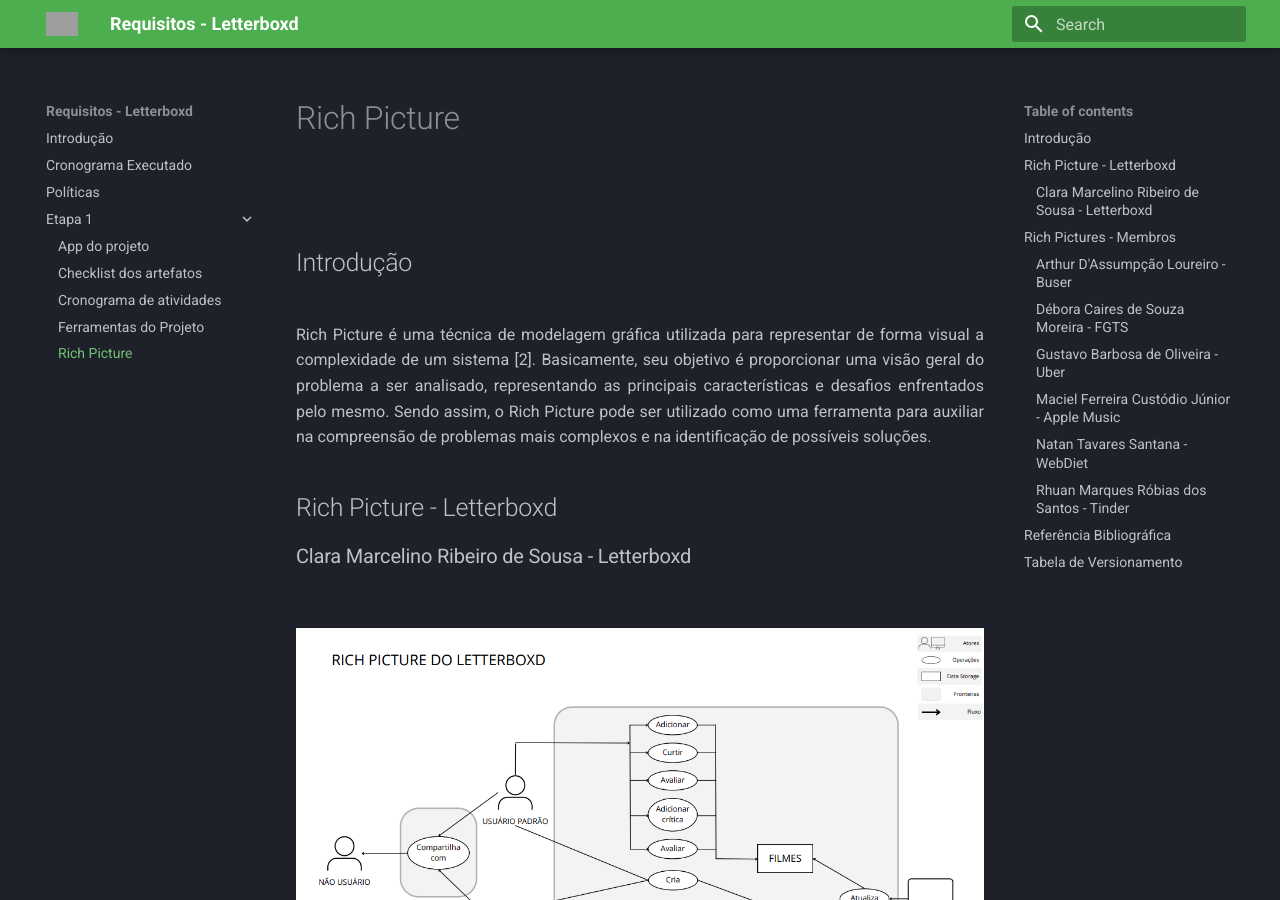
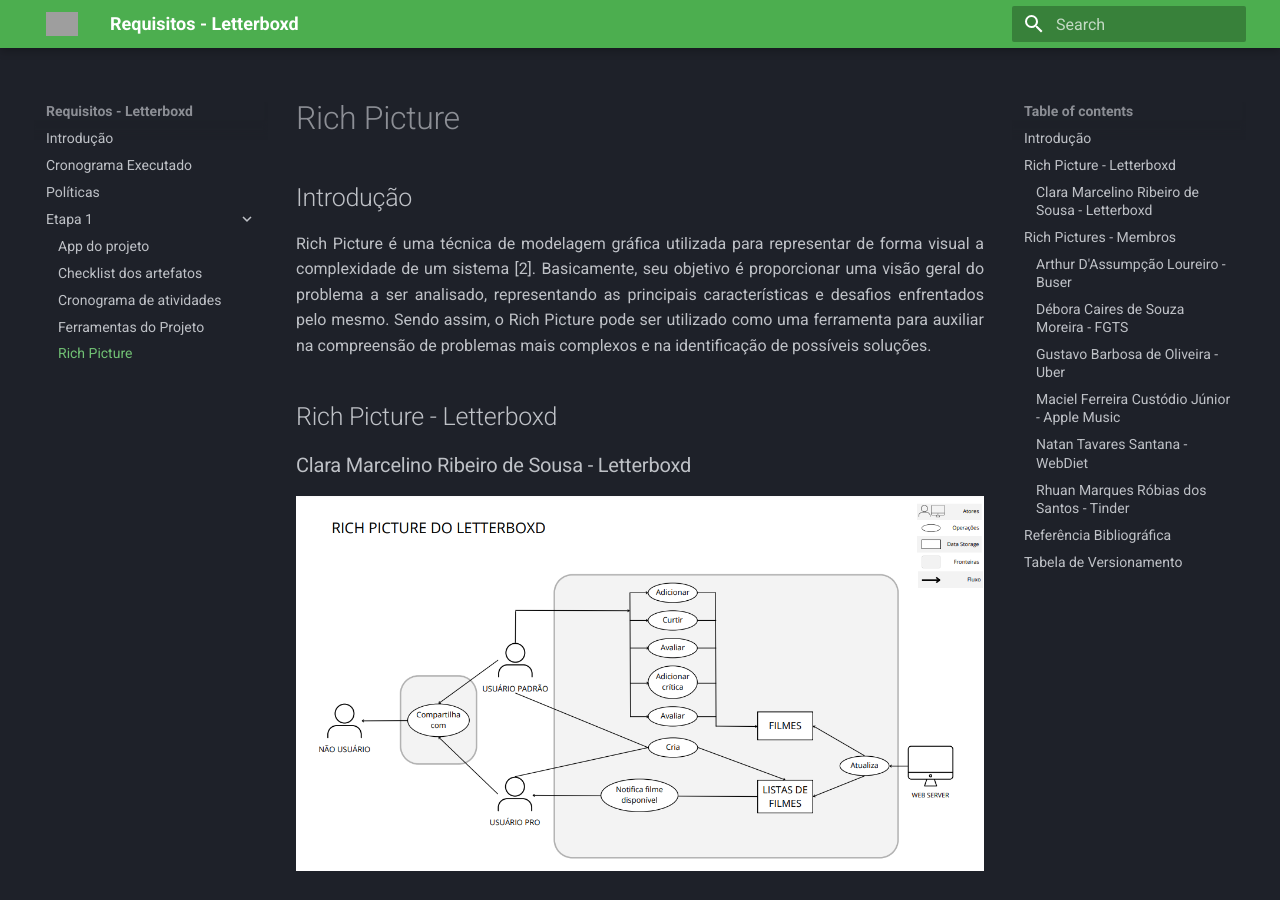
Before and after one commit to Requisitos-de-Software/2023.1-Letterboxd, an MkDocs documentation site: the page built from docs/Etapa 1/richPicture.md, in a window 1280 px wide and 900 px high. Built offline with MkDocs 1.6.1 and Material for MkDocs 9.7.7, drawn with Linux system fonts in a browser that asks for light colours; grey boxes are pictures that could not be loaded.

Commit message:
6 - Retirada de quebras de linha

```diff
--- a/docs/Etapa 1/richPicture.md
+++ b/docs/Etapa 1/richPicture.md
@@ -1,93 +1,91 @@
 # Rich Picture
-
-</br>
 
 ## Introdução
 
 <div style="text-align: justify; margin-bottom: 20px">
-    </br> Rich Picture é uma técnica de modelagem gráfica utilizada para representar de forma visual a complexidade de um sistema [2]. Basicamente, seu objetivo é proporcionar uma visão geral do problema a ser analisado, representando as principais características e desafios enfrentados pelo mesmo. Sendo assim, o Rich Picture pode ser utilizado como uma ferramenta para auxiliar na compreensão de problemas mais complexos e na identificação de possíveis soluções.
+     Rich Picture é uma técnica de modelagem gráfica utilizada para representar de forma visual a complexidade de um sistema [2]. Basicamente, seu objetivo é proporcionar uma visão geral do problema a ser analisado, representando as principais características e desafios enfrentados pelo mesmo. Sendo assim, o Rich Picture pode ser utilizado como uma ferramenta para auxiliar na compreensão de problemas mais complexos e na identificação de possíveis soluções.
 </div>
 
 ## Rich Picture - Letterboxd
 
 ### Clara Marcelino Ribeiro de Sousa - Letterboxd
 
-</br>
+
 <div style="text-align: center">
     <img src='https://github.com/Requisitos-de-Software/2023.1-Letterboxd/blob/master/docs/assets/RichPicture_Clara.png?raw=true' alt='RichPicture_Clara' style="width: 90vw"/>
     <p>Figura 1: Rich Picture do LetterBoxd</p>
     <small>Fonte: Autoria própria</small>
 </div>
-</br>
-</br>
+
+
 
 ## Rich Pictures - Membros
 
 ### Arthur D'Assumpção Loureiro - Buser
 
-</br>
+
 <div style="text-align: center">
     <img src='https://github.com/Requisitos-de-Software/2023.1-Letterboxd/blob/master/docs/assets/RichPicture_Arthur.png?raw=true' alt='RichPicture_Arthur' style="width: 90vw"/>
     <p>Figura 2: Rich Picture do Buser</p>
     <small>Fonte: Autoria própria</small>
 </div>
-</br>
-</br>
+
+
 
 ### Débora Caires de Souza Moreira - FGTS
 
-</br>
+
 <div style="text-align: center">
     <img src='https://github.com/Requisitos-de-Software/2023.1-Letterboxd/blob/master/docs/assets/RichPicture_Debora.png?raw=true' alt='RichPicture_Debora' style="width: 90vw"/>
     <p>Figura 3: Rich Picture do FGTS</p>
     <small>Fonte: Autoria própria</small>
 </div>
-</br>
-</br>
+
+
 
 ### Gustavo Barbosa de Oliveira - Uber
 
-</br>
+
 <div style="text-align: center">
     <img src='https://github.com/Requisitos-de-Software/2023.1-Letterboxd/blob/master/docs/assets/RichPicture_Gustavo.jpg?raw=true' alt='RichPicture_Gustavo' style="width: 90vw"/>
     <p>Figura 4: Rich Picture do Uber</p>
     <small>Fonte: Autoria própria</small>
 </div>
-</br>
-</br>
+
+
 
 ### Maciel Ferreira Custódio Júnior - Apple Music
 
-</br>
+
 <div style="text-align: center">
     <img src='https://github.com/Requisitos-de-Software/2023.1-Letterboxd/blob/master/docs/assets/RichPicture_Maciel.png?raw=true' alt='RichPicture_Maciel' style="width: 90vw"/>
     <p>Figura 5: Rich Picture do Apple Music</p>
     <small>Fonte: Autoria própria</small>
 </div>
-</br>
-</br>
+
+
 
 ### Natan Tavares Santana - WebDiet
 
-</br>
+
 <div style="text-align: center">
     <img src='https://github.com/Requisitos-de-Software/2023.1-Letterboxd/blob/master/docs/assets/RichPicture_Natan.png?raw=true' alt='RichPicture_Natan' style="width: 90vw"/>
     <p>Figura 6: Rich Picture do WebDiet</p>
     <small>Fonte: Autoria própria</small>
 </div>
-</br>
-</br>
+
+
 
 ### Rhuan Marques Róbias dos Santos - Tinder
 
-</br>
+
 <div style="text-align: center">
     <img src='https://github.com/Requisitos-de-Software/2023.1-Letterboxd/blob/master/docs/assets/RichPicture_Rhuan.png?raw=true' alt='RichPicture_Rhuan' style="width: 90vw"/>
     <p>Figura 7: Rich Picture do Tinder</p>
     <small>Fonte: Autoria própria</small>
 </div>
-</br>
-</br>
+
+
 
 ## Referência Bibliográfica
 
@@ -95,8 +93,8 @@
 
 > [2] CHECKLAND, P.; POULTER, J. (2006). Learning for action: A short definitive account of soft systems methodology and its use for practitioner, teachers and students. New York: John Wiley & Sons.
 
-</br>
-</br>
+
+
 
 ## Tabela de Versionamento
 
```
